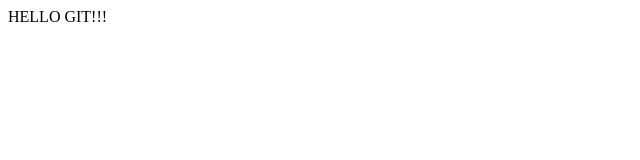
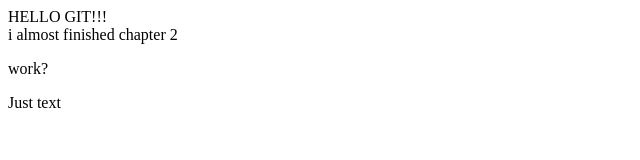
Before and after one commit to Dimonchik2525/git, a plain HTML site: page index.html in a window 1280 px wide. Shown: the whole page, without its empty margins (0-640 px from the left). Drawn offline with Linux system fonts and the light colour scheme.

Commit message:
lesson 2.6-2.8

```diff
--- a/index.html
+++ b/index.html
@@ -11,7 +11,10 @@
 <body>
    <div class="git">
       HELLO GIT!!!
+      <div class="git1">i almost finished chapter 2</div>
    </div>
+   <p>work?</p>
+   <div class="text">Just text</div>
    <script src="JavaScript.js"></script>
    <script src="src/example-cod.js"></script>
 </body>
--- a/src/example-cod.js
+++ b/src/example-cod.js
@@ -1,3 +1,4 @@
+
 function example() {
    console.log('i,m example')
 }
```
